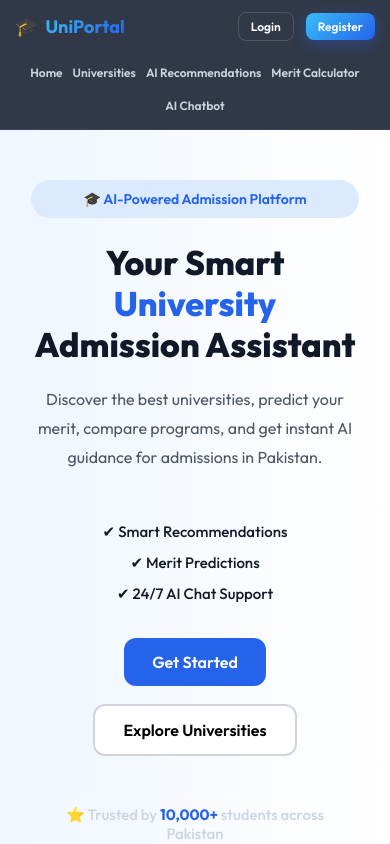
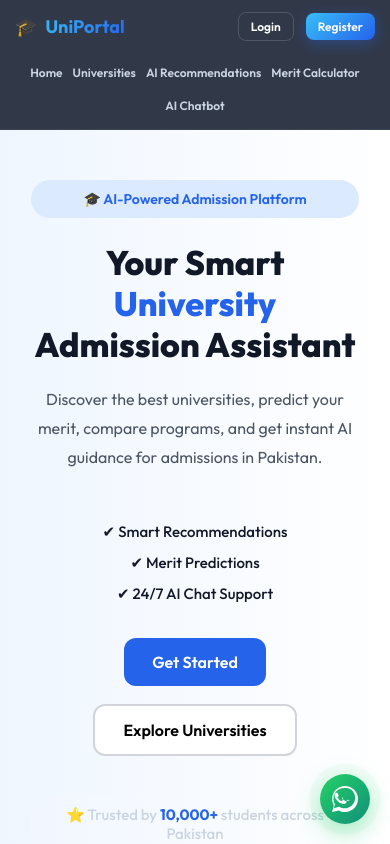
Before and after one commit to Faizan-Saeed-hub/university-portal, a React (Create React App) app: page / in a window 390 px wide. Built offline with nearby package versions, Linux system fonts and the light colour scheme; no server answers.

Commit message:
Add floating WhatsApp button component with interactive animations and custom styles

```diff
--- a/src/App.js
+++ b/src/App.js
@@ -16,6 +16,7 @@ import Users from "./admin/pages/Users";
 import Universities from "./admin/pages/Universities";
 import Documents from "./admin/pages/Documents";
 import Recommendations from "./admin/pages/Recommendations";
+import WhatsAppButton from "./components/WhatsAppButton";
 
 import "./index.css";
 
@@ -108,6 +109,7 @@ function App() {
         <Route path="/admin/documents" element={<AdminRoute><Documents /></AdminRoute>} />
         <Route path="/admin/recommendations" element={<AdminRoute><Recommendations /></AdminRoute>} />
       </Routes>
+      <WhatsAppButton />
     </BrowserRouter>
   );
 }
--- /dev/null
+++ b/src/components/WhatsAppButton.css
@@ -0,0 +1,138 @@
+.whatsapp-float-btn {
+  position: fixed;
+  bottom: 30px;
+  right: 30px;
+  width: 60px;
+  height: 60px;
+  z-index: 99999;
+  display: flex;
+  align-items: center;
+  justify-content: center;
+  border-radius: 50%;
+  background: linear-gradient(135deg, #25D366 0%, #128C7E 100%);
+  box-shadow: 0 8px 24px rgba(37, 211, 102, 0.4);
+  text-decoration: none;
+  transition: all 0.3s cubic-bezier(0.175, 0.885, 0.32, 1.275);
+  animation: wa-slide-in 0.8s cubic-bezier(0.175, 0.885, 0.32, 1.275) both;
+}
+
+.whatsapp-icon-wrapper {
+  color: white;
+  display: flex;
+  align-items: center;
+  justify-content: center;
+  width: 100%;
+  height: 100%;
+  z-index: 2;
+}
+
+.whatsapp-svg {
+  width: 32px;
+  height: 32px;
+  fill: currentColor;
+  transition: transform 0.3s ease;
+}
+
+/* Tooltip Badge */
+.whatsapp-tooltip {
+  position: absolute;
+  right: 80px;
+  background: rgba(15, 23, 42, 0.95);
+  backdrop-filter: blur(8px);
+  color: #fff;
+  padding: 8px 16px;
+  border-radius: 12px;
+  font-size: 13px;
+  font-weight: 500;
+  white-space: nowrap;
+  opacity: 0;
+  visibility: hidden;
+  transform: translateX(15px);
+  transition: all 0.3s ease;
+  box-shadow: 0 4px 15px rgba(0, 0, 0, 0.15);
+  border: 1px solid rgba(255, 255, 255, 0.1);
+  pointer-events: none;
+}
+
+.whatsapp-tooltip::after {
+  content: '';
+  position: absolute;
+  right: -6px;
+  top: 50%;
+  transform: translateY(-50%) rotate(45deg);
+  width: 12px;
+  height: 12px;
+  background: rgba(15, 23, 42, 0.95);
+  border-right: 1px solid rgba(255, 255, 255, 0.1);
+  border-top: 1px solid rgba(255, 255, 255, 0.1);
+}
+
+/* Hover Effects */
+.whatsapp-float-btn:hover {
+  transform: scale(1.1) translateY(-5px);
+  box-shadow: 0 12px 30px rgba(37, 211, 102, 0.6);
+}
+
+.whatsapp-float-btn:hover .whatsapp-svg {
+  transform: rotate(10deg);
+}
+
+.whatsapp-float-btn:hover .whatsapp-tooltip {
+  opacity: 1;
+  visibility: visible;
+  transform: translateX(0);
+}
+
+/* Pulsing Outer Ring */
+.whatsapp-pulse {
+  position: absolute;
+  top: 0;
+  left: 0;
+  right: 0;
+  bottom: 0;
+  border-radius: 50%;
+  background: rgba(37, 211, 102, 0.4);
+  z-index: 1;
+  animation: wa-pulse-ring 2s cubic-bezier(0.4, 0, 0.6, 1) infinite;
+  pointer-events: none;
+}
+
+/* Keyframes */
+@keyframes wa-slide-in {
+  0% {
+    transform: scale(0) translateY(50px);
+    opacity: 0;
+  }
+  100% {
+    transform: scale(1) translateY(0);
+    opacity: 1;
+  }
+}
+
+@keyframes wa-pulse-ring {
+  0% {
+    transform: scale(1);
+    opacity: 0.8;
+  }
+  100% {
+    transform: scale(1.5);
+    opacity: 0;
+  }
+}
+
+/* Responsive adjustment */
+@media (max-width: 768px) {
+  .whatsapp-float-btn {
+    bottom: 20px;
+    right: 20px;
+    width: 50px;
+    height: 50px;
+  }
+  .whatsapp-svg {
+    width: 26px;
+    height: 26px;
+  }
+  .whatsapp-tooltip {
+    display: none; /* Hide tooltip on small screens */
+  }
+}
--- /dev/null
+++ b/src/components/WhatsAppButton.js
@@ -0,0 +1,25 @@
+import React from "react";
+import "./WhatsAppButton.css";
+
+export default function WhatsAppButton() {
+  const phoneNumber = "923256839601";
+  const whatsappUrl = `https://wa.me/${phoneNumber}?text=Hello!%20I%20need%20assistance%20regarding%20the%20university%20portal.`;
+
+  return (
+    <a
+      href={whatsappUrl}
+      target="_blank"
+      rel="noopener noreferrer"
+      className="whatsapp-float-btn"
+      aria-label="Chat on WhatsApp"
+    >
+      <div className="whatsapp-tooltip">Need Help? Chat with us!</div>
+      <div className="whatsapp-icon-wrapper">
+        <svg viewBox="0 0 24 24" className="whatsapp-svg">
+          <path d="M.057 24l1.687-6.163c-1.041-1.804-1.588-3.849-1.587-5.946C.06 5.348 5.397.01 12.008.01c3.202.001 6.212 1.246 8.477 3.514 2.266 2.268 3.507 5.28 3.505 8.484-.004 6.657-5.34 11.997-11.953 11.997-2.005-.001-3.973-.502-5.724-1.457L0 24zm6.59-4.846c1.6.95 3.188 1.449 4.825 1.451 5.436 0 9.86-4.37 9.864-9.799.002-2.63-1.023-5.101-2.885-6.963C16.328 1.981 13.856 1.95 11.233 1.95c-5.437 0-9.862 4.371-9.866 9.8c-.001 1.762.483 3.483 1.4 5.011l-1.021 3.731 3.868-.998zM16.518 13.6c-.27-.135-1.597-.788-1.846-.879-.249-.09-.43-.135-.61.135-.18.27-.697.879-.855 1.059-.158.18-.315.203-.585.068-1.503-.75-2.585-1.302-3.626-3.09-.276-.474.276-.44.79-.136.27.162.315.27.473.54.158.27.079.507-.04.743-.12.237-.61 1.467-.747 1.76-.135.293-.27.315-.54.18-.27-.135-1.143-.42-2.179-1.344-.805-.718-1.35-1.606-1.508-1.876-.158-.27-.017-.416.118-.551.121-.122.27-.315.405-.473.135-.158.18-.27.27-.45.09-.18.045-.338-.023-.473-.068-.135-.61-1.467-.835-2.012-.22-.53-.44-.457-.61-.466-.158-.008-.339-.01-.52-.01-.18 0-.473.068-.72.338-.249.27-.95.928-.95 2.261 0 1.332.973 2.617 1.108 2.797.135.18 1.916 2.926 4.64 4.103.648.28 1.153.448 1.547.573.651.207 1.243.178 1.71.109.522-.078 1.598-.653 1.823-1.282.225-.63.225-1.17.157-1.283-.067-.113-.248-.18-.518-.315z" />
+        </svg>
+      </div>
+      <div className="whatsapp-pulse"></div>
+    </a>
+  );
+}
```
